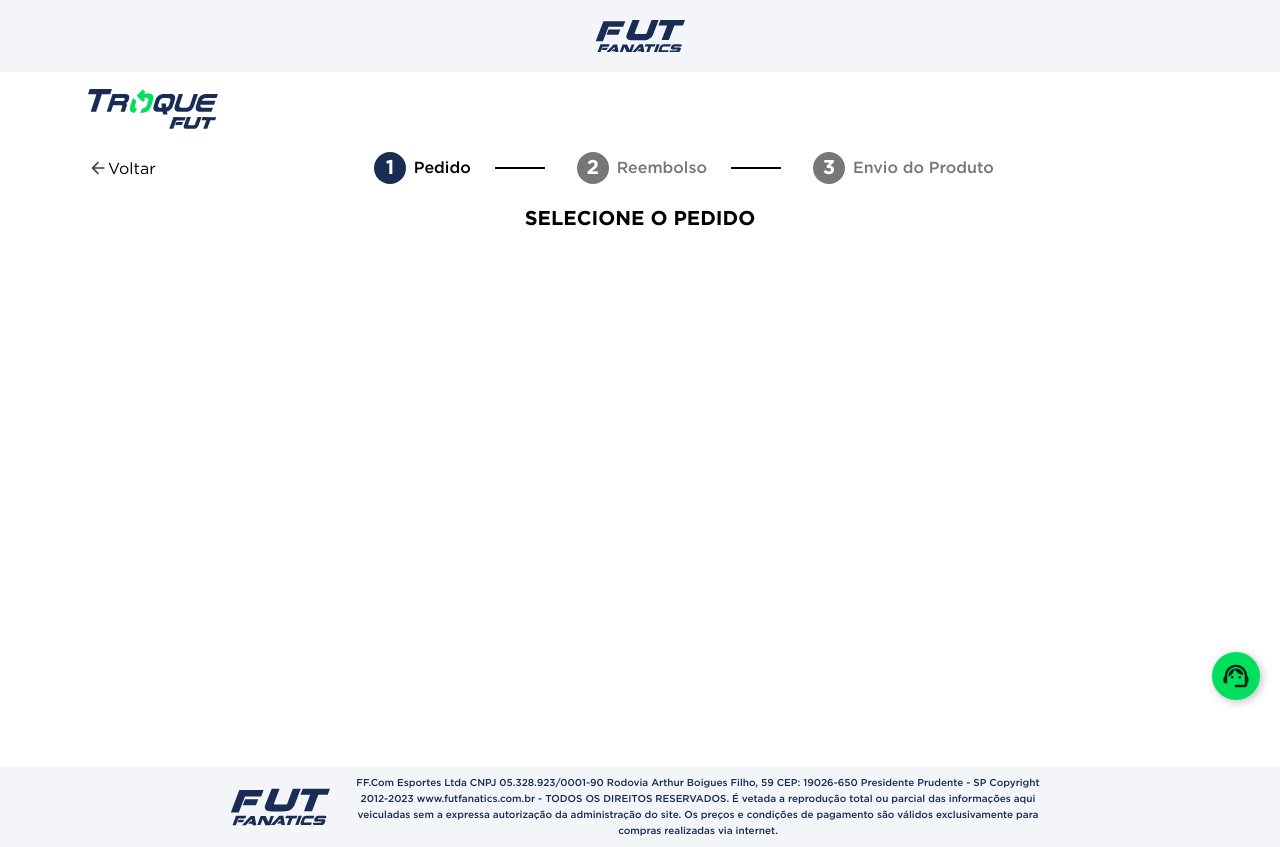
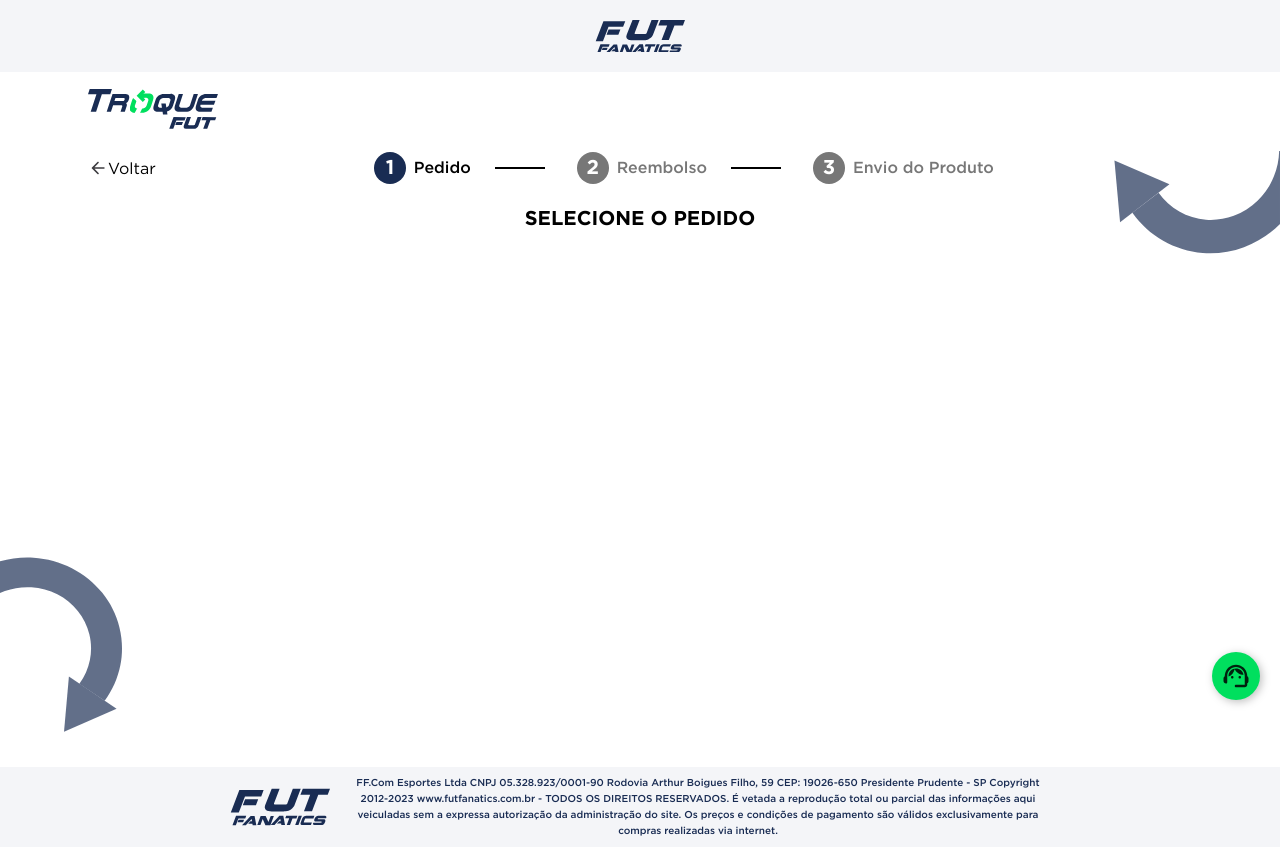
Before and after one commit to FutFanatics/react-troquefut, a React (Create React App) app: page /order in a window 1280 px wide. Built offline with nearby package versions, Linux system fonts and the light colour scheme.

Commit message:
atualiza

```diff
--- a/src/components/datepicker.tsx
+++ b/src/components/datepicker.tsx
@@ -18,8 +18,13 @@ const DatePicker: React.FC<DatePickerProps> = ({ onSelectDate, onChange, ...prop
       onChange(date, event);
     }
   };
+  const handleClearDate = () => {
+    setSelectedDate(null);
+    onSelectDate(null);
+  };
 
   return (
+<div>
       <ReactDatePicker
         selected={selectedDate}
         onChange={handleDateChange}
@@ -28,6 +33,12 @@ const DatePicker: React.FC<DatePickerProps> = ({ onSelectDate, onChange, ...prop
         todayButton="Hoje"
         {...props}
       />
+      {selectedDate && (
+        <button type="button" onClick={handleClearDate}>
+          Limpar Data
+        </button>
+      )}
+    </div>
   );
 };
 
--- /dev/null
+++ b/src/componentsStyled/icon/devbottom.tsx
@@ -0,0 +1,21 @@
+import React from 'react';
+interface DevBottomProps{
+    className?:string;
+    width?:number;
+    height?:number;
+}
+
+const DevBottom: React.FC<DevBottomProps> = ({ className, width , height}) =>(
+    <svg className={className} width={width} height={height} viewBox="0 0 179 267" fill="none" xmlns="http://www.w3.org/2000/svg">
+<mask id="mask0_935_2984"  maskUnits="userSpaceOnUse" x="0" y="0" width="179" height="267">
+<rect width="179" height="267" fill="#D9D9D9"/>
+</mask>
+<g mask="url(#mask0_935_2984)">
+<path d="M-84.3322 82.3445C-77.7028 65.7767 -67.4775 50.7504 -54.3344 38.262C-41.1914 25.7736 -25.4309 16.1085 -8.09808 9.90771C9.23468 3.7069 27.7436 1.11208 46.2012 2.29534C64.6588 3.47858 82.6432 8.41286 98.9619 16.771C115.281 25.129 129.56 36.7199 140.855 50.7749C152.149 64.8299 160.199 81.0278 164.472 98.2944C168.744 115.561 169.141 133.502 165.637 150.927C162.132 168.352 154.806 184.863 144.144 199.365L109.317 175.801C116.497 166.035 121.431 154.916 123.791 143.181C126.151 131.447 125.883 119.365 123.006 107.737C120.129 96.1095 114.708 85.2013 107.102 75.7363C99.4961 66.2713 89.8796 58.4657 78.8901 52.8371C67.9007 47.2086 55.7895 43.8857 43.3596 43.0888C30.9298 42.292 18.4654 44.0394 6.793 48.2152C-4.87938 52.391 -15.493 58.8997 -24.3439 67.3098C-33.1948 75.7198 -40.0808 85.839 -44.5452 96.9961L-84.3322 82.3445Z" fill="#192C53" fill-opacity="0.8"/>
+<path d="M88.1443 242.013L160.52 210.42L94.8903 166.006L88.1443 242.013Z" fill="#192C53" fill-opacity="0.8"/>
+</g>
+</svg>
+
+
+);
+export default DevBottom;
--- /dev/null
+++ b/src/componentsStyled/icon/devtop.tsx
@@ -0,0 +1,21 @@
+import React from 'react';
+interface DevTopProps{
+    className?:string;
+    width?:number;
+    height?:number;
+}
+
+const DevTop: React.FC<DevTopProps> = ({ className, width , height}) =>(
+    <svg className={className} width={width} height={height} viewBox="0 0 229 143" fill="none" xmlns="http://www.w3.org/2000/svg">
+
+<mask id="mask0_935_3007" maskUnits="userSpaceOnUse" x="0" y="0" width="229" height="143">
+<rect width="229" height="143" fill="#D9D9D9"/>
+</mask>
+<g mask="url(#mask0_935_3007)">
+<path d="M224.299 -101.281C237.929 -89.763 248.962 -75.319 256.665 -58.907C264.369 -42.4949 268.568 -24.49 268.983 -6.0861C269.398 12.3178 266.021 30.7 259.074 47.8414C252.128 64.9828 241.771 80.4918 228.691 93.3398C215.611 106.188 200.107 116.081 183.206 122.364C166.306 128.646 148.395 131.175 130.662 129.781C112.93 128.388 95.78 123.104 80.3507 114.281C64.9215 105.457 51.5652 93.2957 41.1676 78.6026L74.5166 52.9894C81.5186 62.8841 90.5131 71.074 100.904 77.0159C111.294 82.9579 122.843 86.5161 134.785 87.4545C146.727 88.393 158.788 86.6903 170.169 82.4594C181.551 78.2285 191.992 71.566 200.8 62.9138C209.608 54.2617 216.583 43.8175 221.261 32.274C225.939 20.7304 228.213 8.35137 227.934 -4.0423C227.654 -16.436 224.827 -28.561 219.639 -39.6133C214.451 -50.6657 207.021 -60.3927 197.843 -68.1493L224.299 -101.281Z" fill="#192C53" fill-opacity="0.8"/>
+<path d="M18.3659 12.0069L25.5099 90.6536L88.362 42.3898L18.3659 12.0069Z" fill="#192C53" fill-opacity="0.8"/>
+</g>
+</svg>
+
+);
+export default DevTop;
--- a/src/context/DataContext.tsx
+++ b/src/context/DataContext.tsx
@@ -16,7 +16,6 @@ export const DataProvider: React.FC<DataProviderProps> = ({ children }) => {
   const [data, setData] = useState<any>({});
 
   const updateData = (newData: any) => {
-    console.log("VAIII FILHA DA PUTA:", newData);
     setData(newData);
   };
 
--- a/src/css/style.css
+++ b/src/css/style.css
@@ -58,6 +58,18 @@
   top: 30%;
   left: 45%;
   transform: translate(-50%);
+}
+
+.arrow-top {
+  width: 180px;
+  right: 0;
+  top: -10%;
+}
+
+.arrow-bottom {
+  width: 130px;
+  left: 0;
+  bottom: 3%;
 }
 
 @media screen and (max-width: 768px) {
--- a/src/pages/Order/index.tsx
+++ b/src/pages/Order/index.tsx
@@ -12,6 +12,8 @@ import { Box } from "../../componentsStyled/Box";
 import IconHelp from "../../componentsStyled/icon/Iconhelp";
 import IconBack from "../../componentsStyled/icon/Iconback";
 import ModalNotProduct from "../../components/modalnotproduct";
+import DevBottom from "../../componentsStyled/icon/devbottom";
+import DevTop from "../../componentsStyled/icon/devtop";
 
 interface Pedido {
   id: string;
@@ -138,6 +140,8 @@ export default function Order() {
         </div>
       </div>
       <section className="c-order position-relative">
+      <DevTop className="position-absolute arrow-top"></DevTop>
+        <DevBottom className="position-absolute arrow-bottom"></DevBottom>
         <Box typeBox="icon-help">
           <div className="informação">
             Dúvidas de como funciona?
--- a/src/pages/Shipping/index.tsx
+++ b/src/pages/Shipping/index.tsx
@@ -14,6 +14,8 @@ import IconHelp from "../../componentsStyled/icon/Iconhelp";
 import IconBack from "../../componentsStyled/icon/Iconback";
 import { Produto } from "../../components/Types";
 import { useDataContext } from "../../context/DataContext";
+import DevBottom from "../../componentsStyled/icon/devbottom";
+import DevTop from "../../componentsStyled/icon/devtop";
 
 interface ShippingProps {
   produtos?: Produto[];
@@ -27,7 +29,7 @@ const Shipping: React.FC<ShippingProps> = ({}) => {
   const [dadosFinais, setDadosFinais] = useState(location.state || {});
   const [novosDadosSelecionados, setNovosDadosSelecionados] = useState({});
   const { data, updateData } = useDataContext();
-  console.log("por favor da certo", dadosFinais);
+
   const navigate = useNavigate();
 
   const handleCliqueRetireSelect = () => {
@@ -135,6 +137,8 @@ const Shipping: React.FC<ShippingProps> = ({}) => {
         </div>
       </div>
       <section className="c-shipping position-relative">
+      <DevTop className="position-absolute arrow-top"></DevTop>
+        <DevBottom className="position-absolute arrow-bottom"></DevBottom>
         <Box typeBox="icon-help">
           <div className="informação">
             Dúvidas de como funciona? Acesse nossa{" "}
@@ -170,8 +174,8 @@ const Shipping: React.FC<ShippingProps> = ({}) => {
             novosDadosSelecionados={novosDadosSelecionados}
           ></ModalAceite>
         </div>
+      </section>
         <Footer></Footer>
-      </section>
     </>
   );
 };
--- a/src/scss/style.scss
+++ b/src/scss/style.scss
@@ -88,7 +88,16 @@
   left: 45%;
   transform: translate(-50%);
 }
-
+.arrow-top{
+  width: 180px;
+  right: 0;
+  top: -10%;
+}
+.arrow-bottom{
+  width: 130px;
+  left: 0;
+  bottom: 3%;
+}
 
 .logo-troque{
   @media screen and (max-width: 768px) {
```
Also changed, not shown: src/components/SharedCheckboxComponen.tsx (added, +42 -0 lines), src/pages/Data/index.tsx (+60 -68 lines), 1 other file (tests, documents, lock files or other folders). Lines whose indentation alone changed are shown as unchanged.
